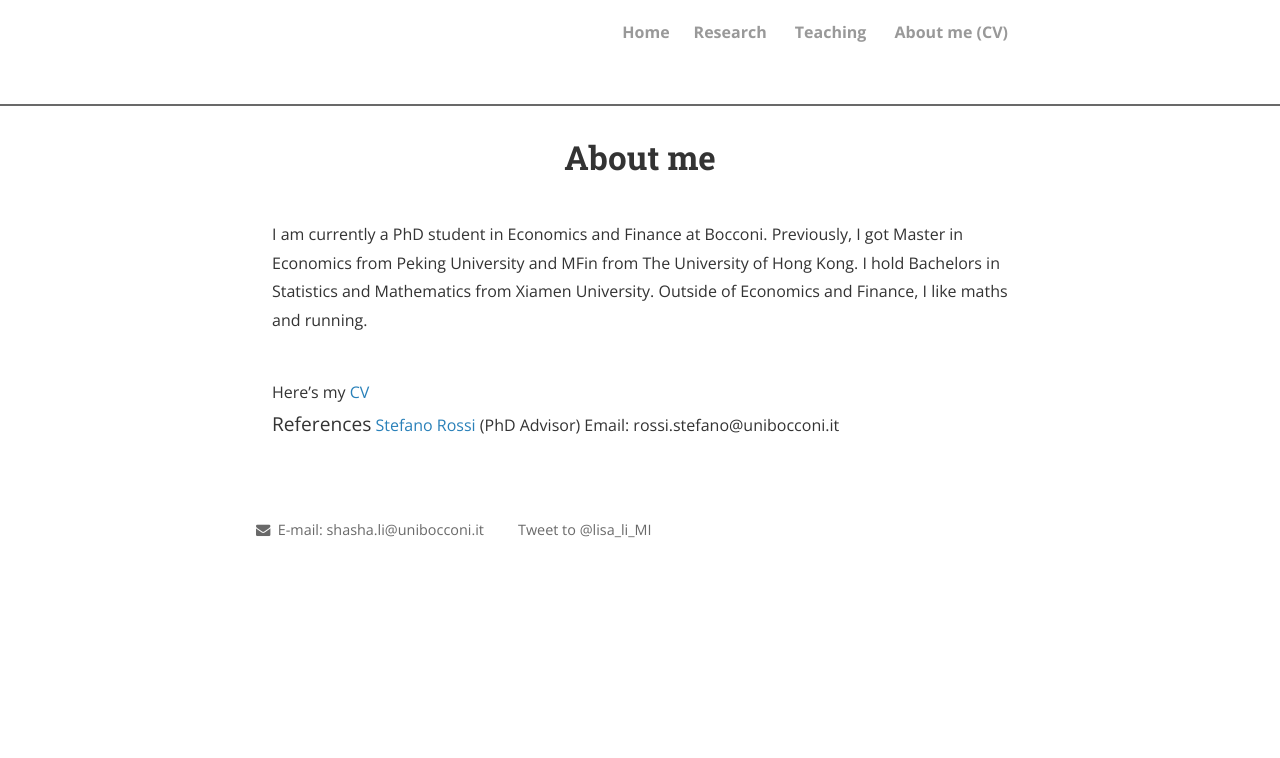
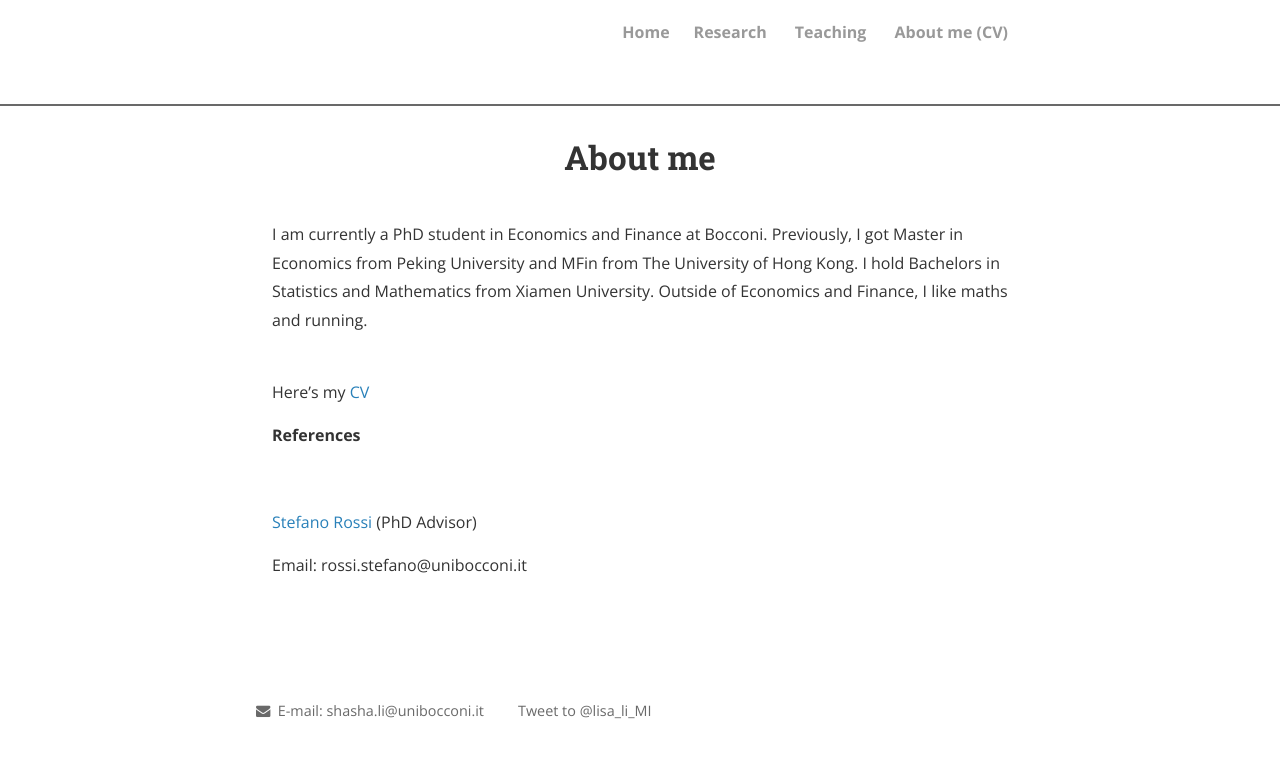
Before and after one commit to shasha-li/shasha-li.github.io, a Jekyll site: the page built from CV.md, in a window 1280 px wide. Shown: the top 758 px of the page. Built offline with Jekyll 4.4.1, drawn with Linux system fonts in a browser that asks for light colours; nearby versions of some CDN libraries; comment, search, counter and statistics services are not loaded; a style sheet for code colours, icons or effects is not loaded; some of the changed lines change nothing that is shown.

Commit message:
Update CV.md

```diff
--- a/CV.md
+++ b/CV.md
@@ -9,8 +9,11 @@ I am currently a PhD student in Economics and Finance at Bocconi. Previously, I
 
 Here's my <a href="https://shasha-li.github.io/content/SHASHA%20LI%20CV.pdf" target="_blank">CV</a>
 <br>
-<big>References</big>
-<a href="https://sites.google.com/site/srossi2212">Stefano Rossi</a> (PhD Advisor)
-Email: rossi.stefano@unibocconi.it
+
+
+<p><strong>References</strong></p>
+<br>
+<p><a href="https://sites.google.com/site/srossi2212">Stefano Rossi</a> (PhD Advisor)</p>
+<p>Email: rossi.stefano@unibocconi.it</p>
 <br>
 <br>
```
